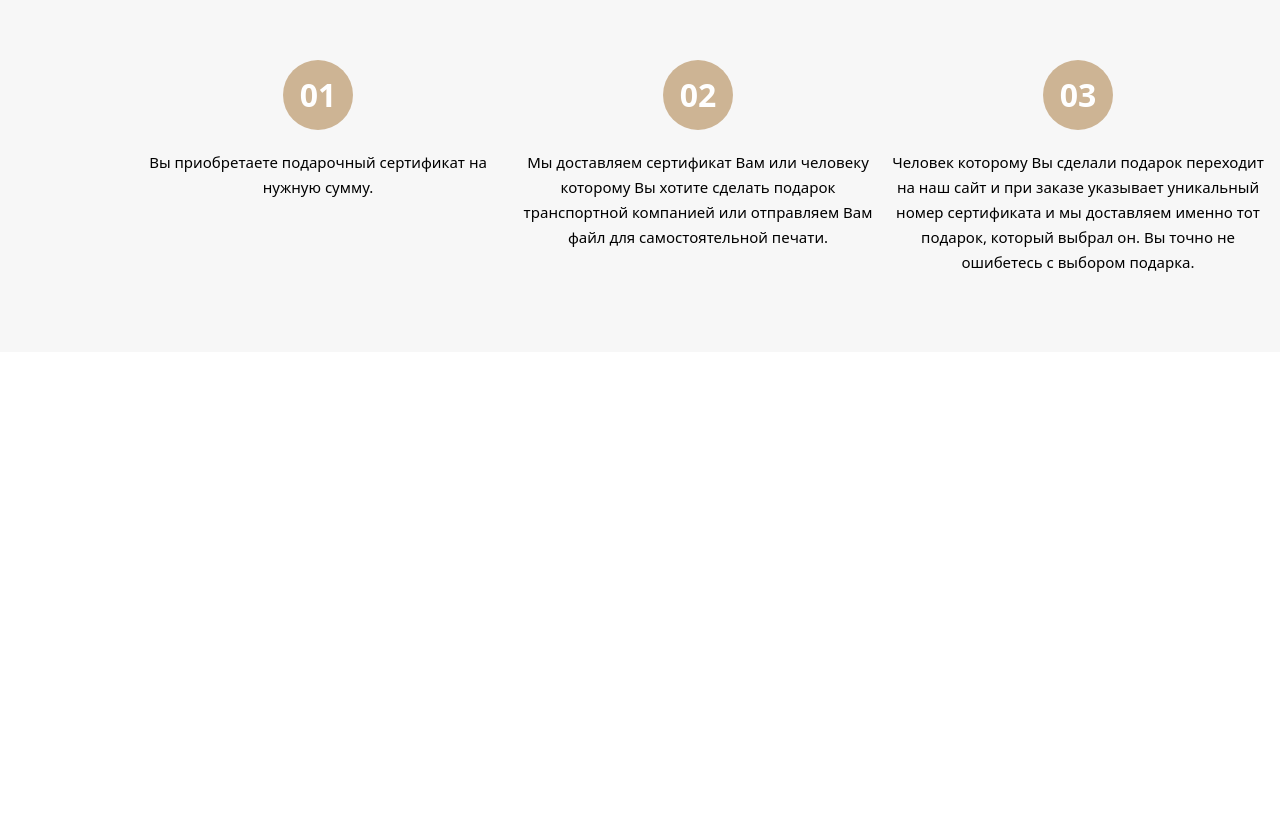
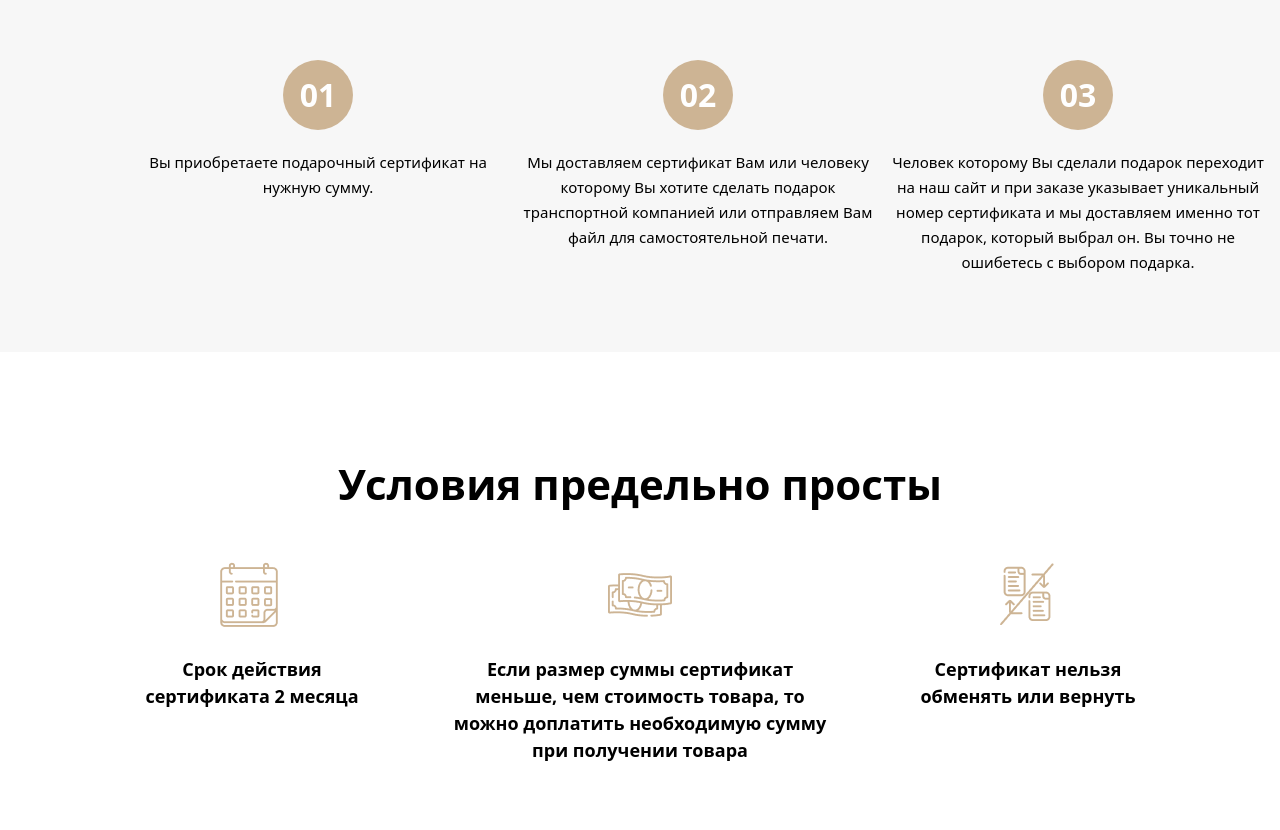
Before and after one commit to Je-double-f/Lesson12, a website: page src/index3.html in a window 1280 px wide. Shown: the part 795-1625 px from the top of the page. Before the commit the page ends 1147 px from the top, so only its background shows below. Drawn offline with Linux system fonts and the light colour scheme.

Commit message:
section #3 for page #3 is done

```diff
--- a/src/index3.html
+++ b/src/index3.html
@@ -75,6 +75,25 @@
                 </article>
             </div>
         </section>
+
+        <section class="w-[80%] m-auto text-center justify-between grid grid-rows-[50px_168px] items-start grid-cols-[248px_380px_248px] gap-[60px] py-[100px]">
+            <h1 class="text-[42px] col-[1/-1] font-[600]">Условия предельно просты</h1>
+
+            <article class="flex flex-col items-center gap-[30px]">
+                <div class="w-[64px] h-[64px]"><img src="./Photo/Group.png" alt=""></div>
+                <p class="text-[18px] font-[600]">Срок действия сертификата 2 месяца</p>
+            </article>
+
+            <article class="flex flex-col items-center gap-[30px]">
+                <div class="w-[64px] h-[64px]"><img src="./Photo/Money.png" alt=""></div>
+                <p class="text-[18px] font-[600]">Если размер суммы сертификат меньше, чем стоимость товара, то можно доплатить необходимую сумму при получении товара</p>
+            </article>
+
+            <article class="flex flex-col items-center gap-[30px]">
+                <div class="w-[64px] h-[64px]"><img src="./Photo/data-copy 1.png" alt=""></div>
+                <p class="text-[18px] font-[600]">Сертификат нельзя обменять или вернуть</p>
+            </article>
+        </section>
     </main>
 </body>
 </html>
```
Also changed, not shown: src/Photo/Group.png (added), src/Photo/Money.png (added), src/Photo/data-copy 1.png (added), src/output.css.
